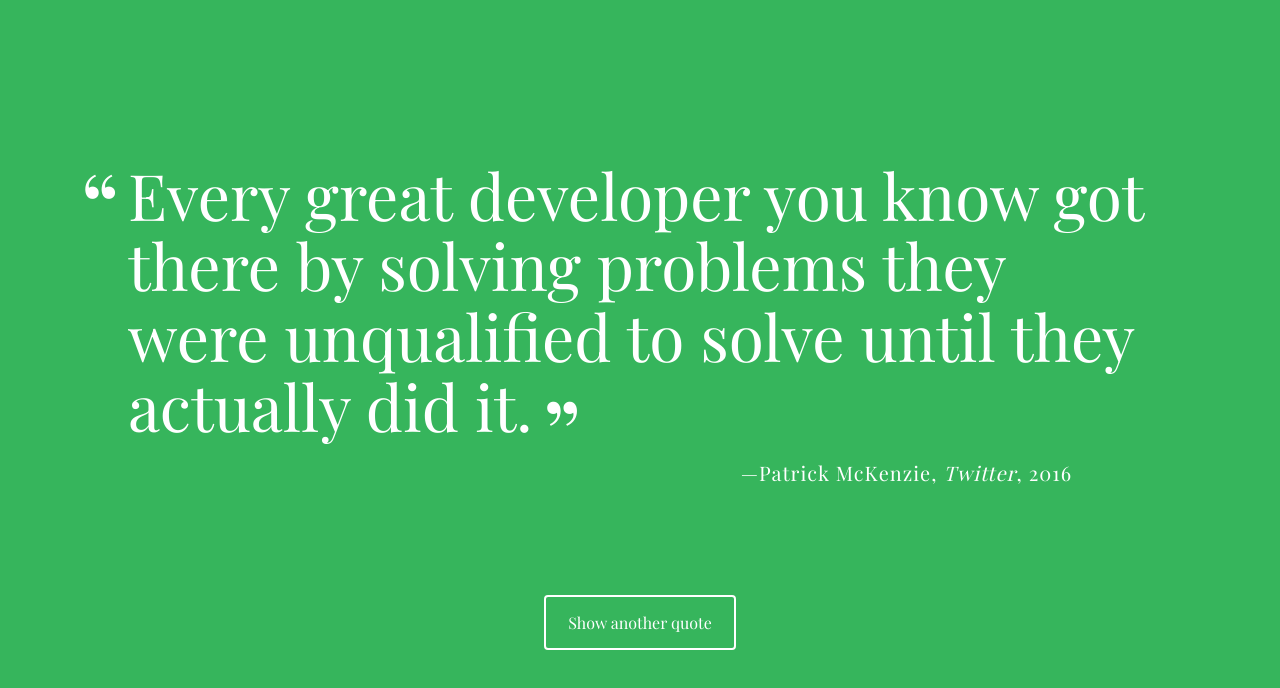
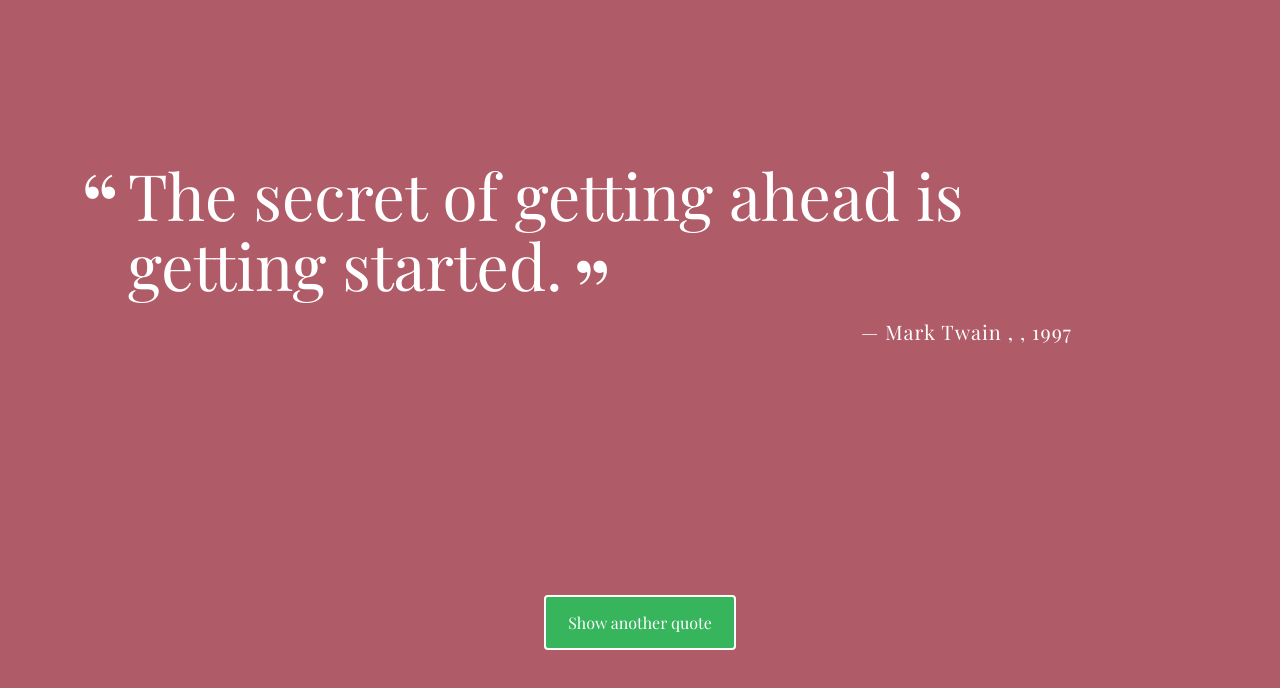
Before and after one commit to hmx789/first-techdegree-project, a plain HTML site: page index.html in a window 1280 px wide. Both pictures are taken after a click on the button "Show another quote". Drawn offline with nearby package versions, Linux system fonts and the light colour scheme; a web font is replaced by a local one.

Commit message:
Finishing up project and implemented extra credit

```diff
--- a/index.html
+++ b/index.html
@@ -15,6 +15,7 @@
     </div>
     <button id="loadQuote">Show another quote</button>
   </div>
+  <script src="js/quotes.js"></script>
   <script src="js/script.js"></script>
 </body>
 </html>
--- /dev/null
+++ b/js/quotes.js
@@ -0,0 +1,48 @@
+// Create the array of quote objects and name it quotes
+
+quotes = [
+    {
+        quote : 'Monopoly is the condition of every successful business.',
+        source : 'Peter Thiel',
+        citation : "Zero to One",
+        year : '2014',
+        category : 'Business'
+
+    },
+
+    {
+        quote : 'The secret of getting ahead is getting started.',
+        source : 'Mark Twain',
+        citation : '',
+        year : '1997',
+        category : 'Inspirational'
+    },
+
+    // source for citation : https://www.businessinsider.com/amazon-ceo-jeff-bezos-quotes-2015-7#on-innovation-i-think-frugality-drives-innovation-just-like-other-constraints-do-one-of-the-only-ways-to-get-out-of-a-tight-box-is-to-invent-your-way-out-2
+    {
+        quote : 'I think frugality drives innovation, just like other constraints do. One of the only ways to get out of a tight box is to invent your way out.',
+        source : 'Jeff Bezos',
+        citation : '',
+        year : '2008',
+        category : 'Innovation'
+    },
+
+
+    //source at: http://www.keepinspiring.me/famous-quotes/#ixzz5NBIqhruI',
+
+    {
+        quote : 'Those who dare to fail greatly can ever achieve greatly.',
+        source : 'John F. Kennedy',
+        citation : 'Day of Affirmation Address',
+        year : '1966',
+        category : 'Motivational'
+    },
+
+    {
+        quote : 'Well done is better than well said.',
+        source : 'Benjamin Franklin',
+        citation : '',
+        year : '18th Century',
+        category : 'Motivational'
+    },
+];
--- a/js/script.js
+++ b/js/script.js
@@ -1,17 +1,68 @@
 // FSJS - Random Quote Generator
-
-// Create the array of quote objects and name it quotes
 
 
 
-// Create the getRandomQuuote function and name it getRandomQuote
+// Create the getRandomQuote function and name it getRandomQuote
+
+function getRandomQuote() {
+    if (quotes === undefined) {             //Making sure the quotes array exists
+        throw "Quotes is not defined!";
+    }
+    if (quotes.length <= 0) {                   //Error checking to see if there are quotes inside the array
+        throw "There seems to be no quotes!";
+    }
+
+    var randomNum = Math.floor(Math.random() * quotes.length);  //getting a random number in between 0 to length-1
+
+    return quotes[randomNum];
+}
+
+// Create the printQuote funtion and name it printQuote
+function printQuote() {
+    var randomQuote = getRandomQuote();
+
+    if (randomQuote === undefined) {        // Making sure the quote returned actually exists
+        throw "This quote does not exist!";
+    }
+
+    //Creating string to display on html page
+    var quoteDisplay = `
+    <p class="quote"> ${randomQuote.quote} </p>
+    <p class="source"> ${randomQuote.source}
+      <span class="citation">${randomQuote.citation}</span>
+      <span class="year"> ${randomQuote.year} </span>
+    </p>`;
 
 
+    changeBackgroundColor();    // Function will randomly change the background color
 
-// Create the printQuote funtion and name it printQuote
+    //Putting the quote inside the html page
+    document.getElementById('quote-box').innerHTML = quoteDisplay;
+}
 
+
+// Generates random rgb value
+function getRandomColor() {
+    var rgbVals = [];
+    var randomColor;
+
+    for (var i = 0; i < 3; i++) {
+        randomColor = Math.floor(Math.random() * 256);  //Gets a value in between 0-255
+        rgbVals.push(randomColor);
+    }
+    return rgbVals;
+}
+
+//Uses random rgb value and applies it to the background
+function changeBackgroundColor() {
+    var rgbVals = getRandomColor();
+    document.body.style.backgroundColor = 'rgb(' + rgbVals.join(',') + ')';
+}
 
 
 // This event listener will respond to "Show another quote" button clicks
 // when user clicks anywhere on the button, the "printQuote" function is called
 document.getElementById('loadQuote').addEventListener("click", printQuote, false);
+
+//Sets the interval so the function is ran every 30 seconds whether user clicks the button or not
+setInterval(printQuote,30000);
```
